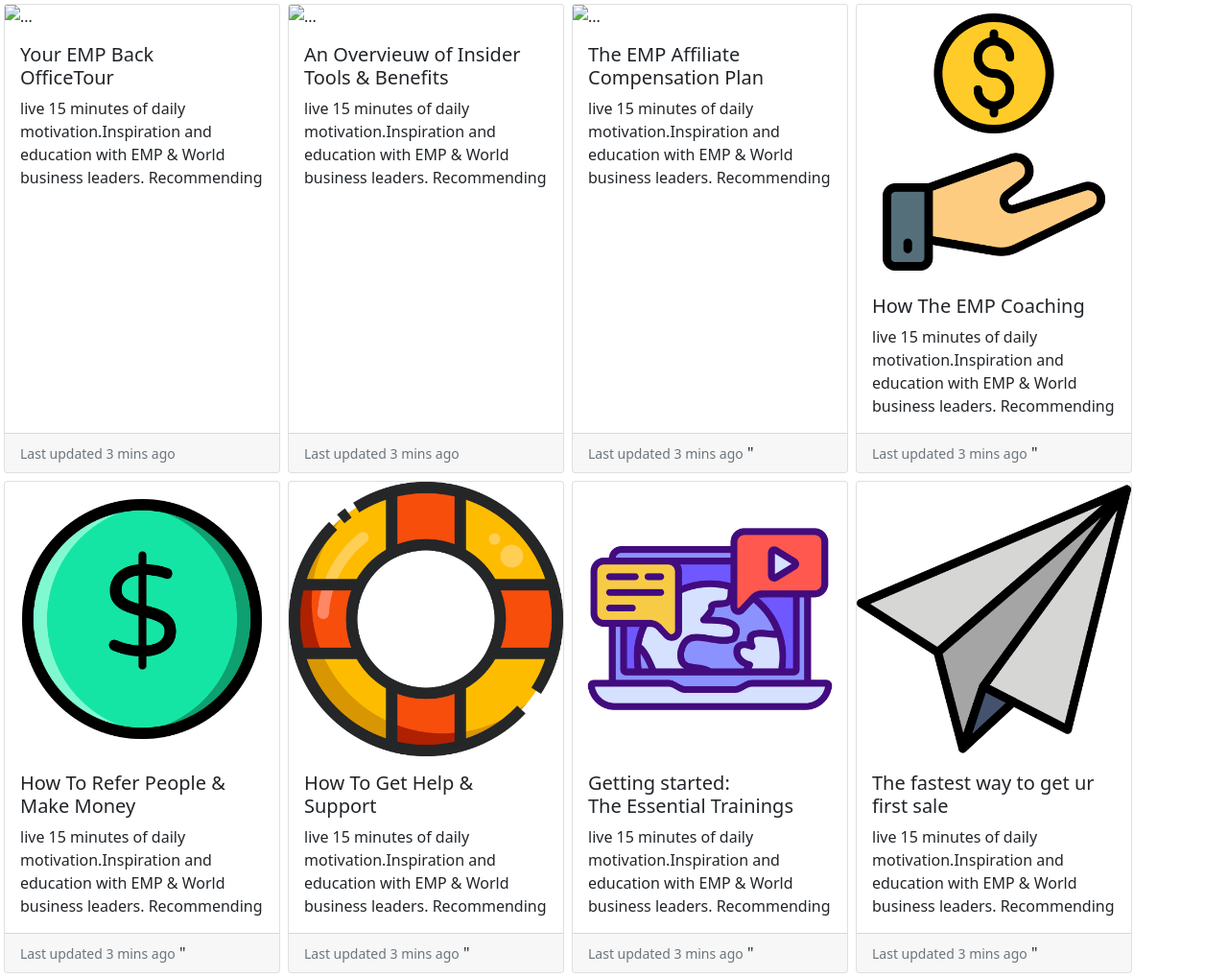
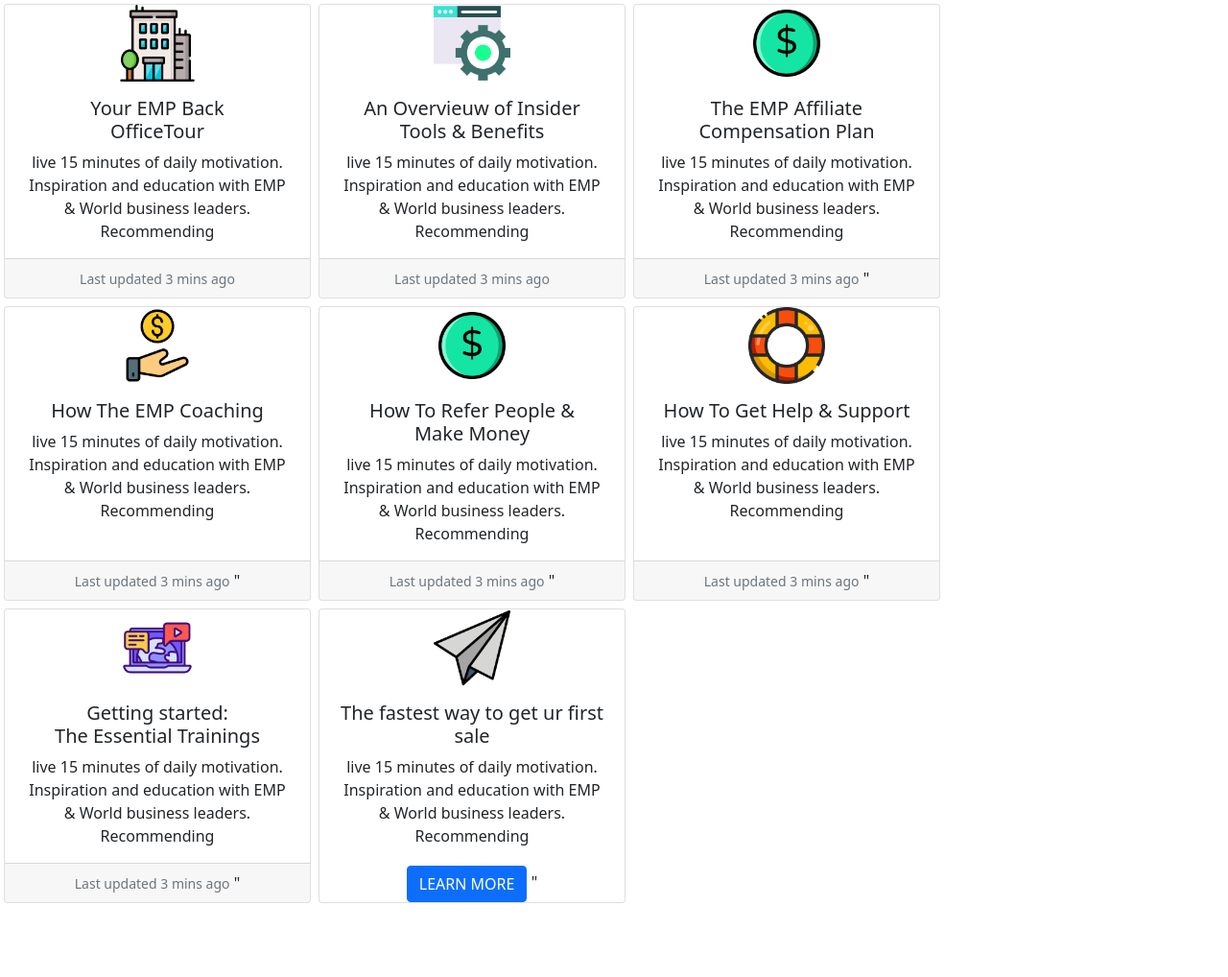
Before and after one commit to becodeorg/yu-4-css-frameworks-Gioke, a plain HTML site: page index.html in a window 1280 px wide. Shown: the whole page at 96% size. After the commit the page ends 945 px from the top, so only its background shows below. Drawn offline with nearby package versions, Linux system fonts and the light colour scheme.

Commit message:
icons and text added

```diff
--- a/index.html
+++ b/index.html
@@ -8,85 +8,86 @@
     <link href="https://cdn.jsdelivr.net/npm/bootstrap@5.1.3/dist/css/bootstrap.min.css" rel="stylesheet" integrity="sha384-1BmE4kWBq78iYhFldvKuhfTAU6auU8tT94WrHftjDbrCEXSU1oBoqyl2QvZ6jIW3" crossorigin="anonymous">
 </head>
 <body class="d-flex flex-wrap">
-     <div class="card m-1" style="width: 18rem;">
-        <img src="..." class="card-img-top" alt="...">
+     <div class="card m-1 text-center" style="width: 20rem;">
+        <img class="mx-auto" src="office.png" class="card-img-top" style="width: 80px;" alt="dollar picture">
         <div class="card-body">
-          <h5 class="card-title">Your EMP Back <br>OfficeTour</h5>
-          <p class="card-text fs-6">live 15 minutes of daily motivation.Inspiration and education with EMP & World business leaders. Recommending</p>
+          <h5 class="card-title fs-5">Your EMP Back <br>OfficeTour</h5>
+          <p class="card-text fs-6">live 15 minutes of daily motivation.<br> Inspiration and education with EMP<br> & World business leaders.<br> Recommending</p>
         </div>
         <div class="card-footer">
           <small class="text-muted">Last updated 3 mins ago</small>
         </div>
      </div>
-     <div class="card m-1" style="width: 18rem;">
-         <img src="..." class="card-img-top" alt="...">
+     <div class="card m-1 text-center" style="width: 20rem;">
+        <img class="mx-auto" src="settings.png" class="card-img-top" style="width: 80px;" alt="dollar picture">
             <div class="card-body">
-              <h5 class="card-title">An Overvieuw of Insider <br>Tools & Benefits</h5>
-              <p class="card-text fs-6">live 15 minutes of daily motivation.Inspiration and education with EMP & World business leaders. Recommending</p>
+              <h5 class="card-title fs-5">An Overvieuw of Insider <br>Tools & Benefits</h5>
+              <p class="card-text fs-6">live 15 minutes of daily motivation.<br> Inspiration and education with EMP<br> & World business leaders.<br> Recommending</p>
             </div>
             <div class="card-footer">
               <small class="text-muted">Last updated 3 mins ago</small>
             </div>
      </div>
-     <div class="card m-1" style="width: 18rem;">
-         <img src="..." class="card-img-top" alt="...">
+     <div class="card m-1 text-center" style="width: 20rem;">
+        <img class="mx-auto" src="dollar-symbol.png" class="card-img-top" style="width: 80px;" alt="dollar picture">
          <div class="card-body">
-           <h5 class="card-title">The EMP Affiliate <br> Compensation Plan</h5>
-            <p class="card-text fs-6">live 15 minutes of daily motivation.Inspiration and education with EMP & World business leaders. Recommending</p>
+           <h5 class="card-title fs-5">The EMP Affiliate <br> Compensation Plan</h5>
+            <p class="card-text fs-6">live 15 minutes of daily motivation.<br> Inspiration and education with EMP<br> & World business leaders.<br> Recommending</p>
         </div>
         <div class="card-footer">
          <small class="text-muted">Last updated 3 mins ago</small>
           "</div>
      </div>
-     <div class="card m-1" style="width: 18rem;">
-        <img src="dollar-symbol (1).png" class="card-img-top" alt="dollar-symbol1">
+     <div class="card m-1 text-center" style="width: 20rem;">
+        <img class="mx-auto" src="dollar-symbol2.png" class="card-img-top" style="width: 80px;" alt="dollar-symbol1 picture">
         <div class="card-body">
-          <h5 class="card-title">How The EMP Coaching</h5>
-           <p class="card-text fs-6">live 15 minutes of daily motivation.Inspiration and education with EMP & World business leaders. Recommending</p>
+          <h5 class="card-title fs-5">How The EMP Coaching</h5>
+           <p class="card-text fs-6">live 15 minutes of daily motivation.<br> Inspiration and education with EMP<br> & World business leaders.<br> Recommending</p>
        </div>
        <div class="card-footer">
         <small class="text-muted">Last updated 3 mins ago</small>
          "</div>
      </div>
-     <div class="card m-1" style="width: 18rem;">
-        <img src="dollar-symbol.png" class="card-img-top" alt="dollar-symbol">
+     <div class="card m-1 text-center" style="width: 20rem;">
+        <img class="mx-auto" src="dollar-symbol.png" class="card-img-top" style="width: 80px;" alt="dollar picture">
         <div class="card-body">
-          <h5 class="card-title">How To Refer People & <br> Make Money</h5>
-           <p class="card-text fs-6">live 15 minutes of daily motivation.Inspiration and education with EMP & World business leaders. Recommending</p>
+          <h5 class="card-title fs-5">How To Refer People & <br> Make Money</h5>
+           <p class="card-text fs-6">live 15 minutes of daily motivation.<br> Inspiration and education with EMP<br> & World business leaders.<br> Recommending</p>
        </div>
        <div class="card-footer">
         <small class="text-muted">Last updated 3 mins ago</small>
          "</div>
      </div>
-     <div class="card m-1" style="width: 18rem;">
-        <img class="img-fluid" src="float.png" class="card-img-top" alt="float">
+     <div class="card m-1 text-center" style="width: 20rem;">
+        <img class="mx-auto" src="float.png" class="card-img-top" style="width: 80px;" alt="float picture">
         <div class="card-body">
-          <h5 class="card-title">How To Get Help & Support</h5>
-           <p class="card-text fs-6">live 15 minutes of daily motivation.Inspiration and education with EMP & World business leaders. Recommending</p>
+          <h5 class="card-title fs-5">How To Get Help & Support</h5>
+           <p class="card-text fs-6">live 15 minutes of daily motivation.<br> Inspiration and education with EMP<br> & World business leaders.<br> Recommending</p>
        </div>
        <div class="card-footer">
         <small class="text-muted">Last updated 3 mins ago</small>
          "</div>
      </div>
-     <div class="card m-1" style="width: 18rem;">
-        <img class="img-fluid" src="live-streaming.png" class="card-img-top" alt="live-streaming">
+     <div class="card m-1 text-center" style="width: 20rem;">
+        <img class="mx-auto" src="live-streaming.png" class="card-img-top" style="width: 80px;" alt="live-streaming picture">
         <div class="card-body">
-          <h5 class="card-title">Getting started: <br> The Essential Trainings</h5>
-           <p class="card-text fs-6">live 15 minutes of daily motivation.Inspiration and education with EMP & World business leaders. Recommending</p>
+          <h5 class="card-title fs-5">Getting started: <br> The Essential Trainings</h5>
+           <p class="card-text fs-6">live 15 minutes of daily motivation.<br> Inspiration and education with EMP<br> & World business leaders.<br> Recommending</p>
        </div>
        <div class="card-footer">
         <small class="text-muted">Last updated 3 mins ago</small>
          "</div>
      </div>
-     <div class="card m-1" style="width: 18rem;">
-        <img class="img-responsive" src="paper-airplane.png" class="card-img-top" alt="paper-airplane">
+     <div class="card m-1 text-center" style="width: 20rem;">
+        <img class="mx-auto" src="paper-airplane.png" class="card-img-top" style="width: 80px;" alt="paper-airplane picture">
          <div class="card-body">
-          <h5 class="card-title">The fastest way to get ur first sale</h5>
-           <p class="card-text fs-6">live 15 minutes of daily motivation.Inspiration and education with EMP & World business leaders. Recommending</p>
+          <h5 class="card-title fs-5">The fastest way to get ur first sale</h5>
+           <p class="card-text fs-6">live 15 minutes of daily motivation.<br> Inspiration and education with EMP<br> & World business leaders.<br> Recommending</p>
        </div>
-       <div class="card-footer">
-        <small class="text-muted">Last updated 3 mins ago</small>
+       <div class="button">
+        <button type="button" class="btn btn-primary">LEARN MORE</button>
          "</div>
+
      </div>
 
 </body>
```
Also changed, not shown: dollar-symbol2.png (renamed from dollar-symbol (1).png), health-check.png (added), office.png (added), settings.png (added).
